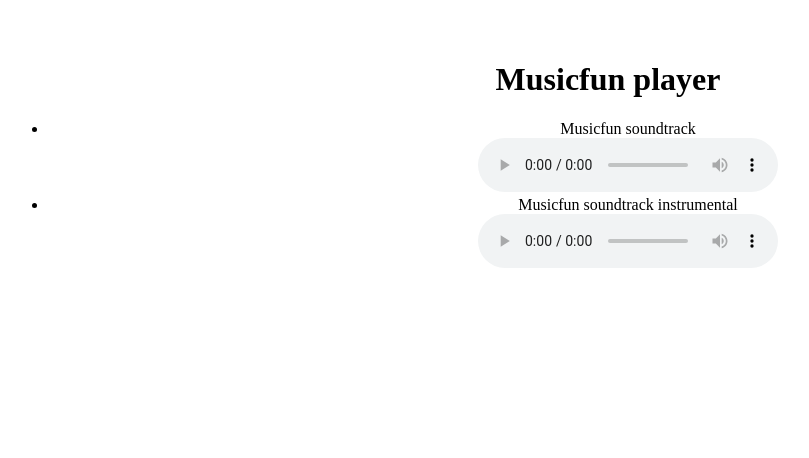
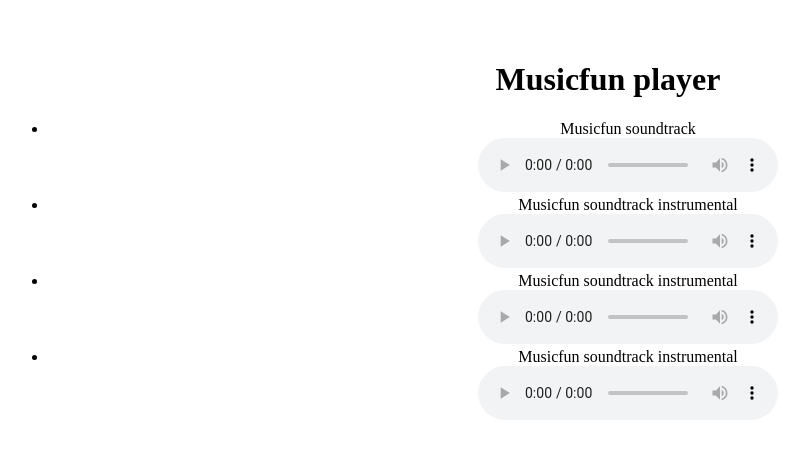
Before and after one commit to ElenaWebDev984/react-samurai_way-vite, a React (Vite) app: page / in a window 1280 px wide. Shown: the top 458 px of the page, without its empty margins (32-841 px from the left). Built offline with nearby package versions, Linux system fonts and the light colour scheme.

Commit message:
add map for tracks

```diff
--- a/src/App.tsx
+++ b/src/App.tsx
@@ -21,24 +21,18 @@ function App() {
         },
     ]
 
-    const liReactElements = [
+    const newLiReactElements = tracks.map((track) => (
         <li>
-            <div>{tracks[0].title}</div>
-            <audio controls src={tracks[0].url}></audio>
-        </li>,
-        <li>
-            <div>{tracks[1].title}</div>
-            <audio controls src={tracks[1].url}></audio>
-        </li>,
-    ]
+            <div>{track.title}</div>
+            <audio controls src={track.url}></audio>
+        </li>
+    ))
 
 
     return (
         <>
             <h1>Musicfun player</h1>
-            <ul>
-                {liReactElements}
-            </ul>
+            <ul>{newLiReactElements}</ul>
         </>
     )
 }
```
